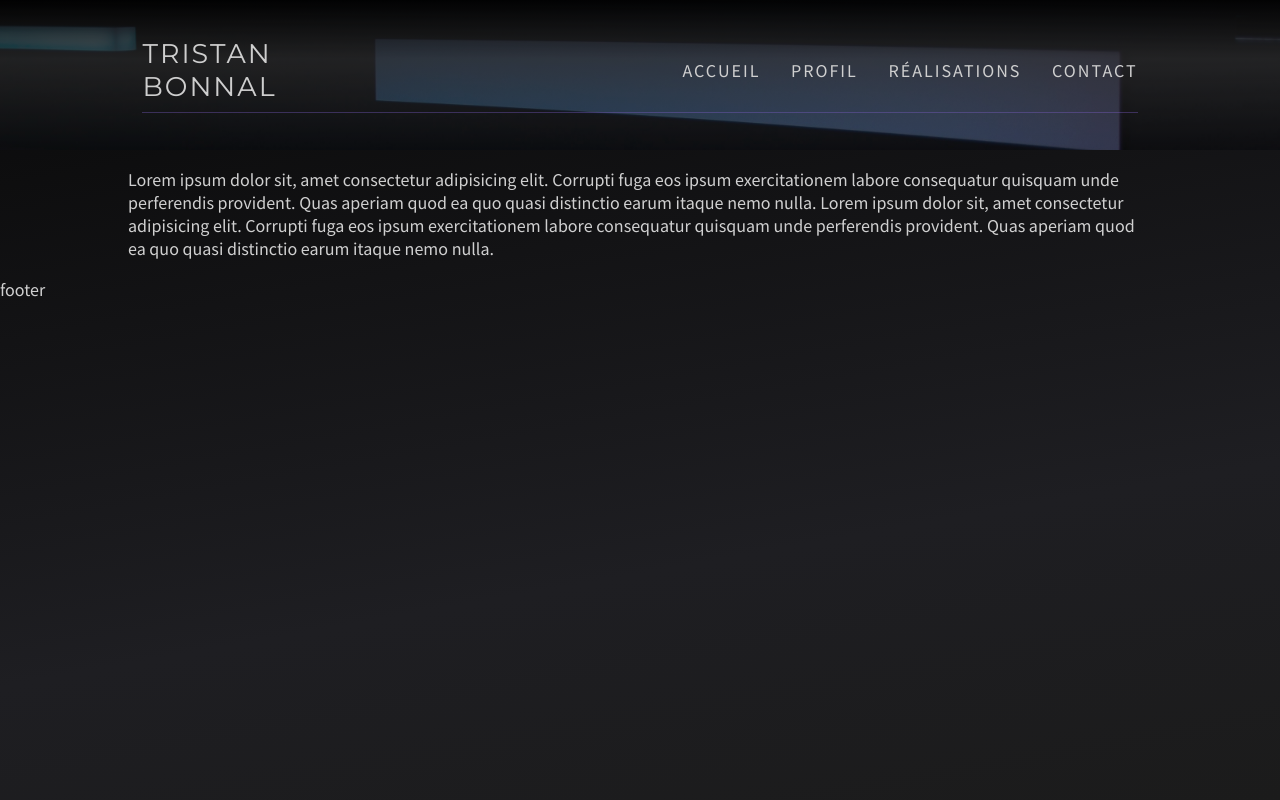
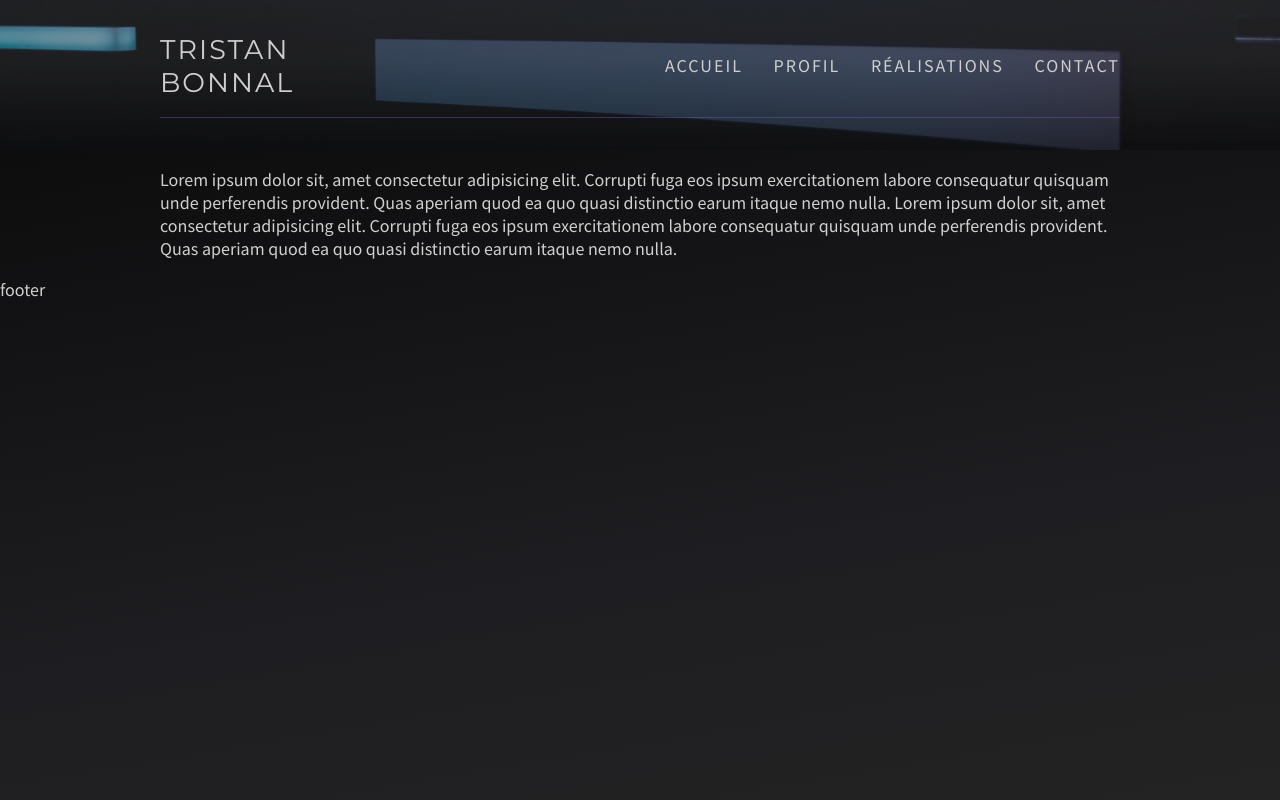
Before and after one commit to TristanBonnal/supreme-enigma, a PHP site: page / in a window 1280 px wide. Run offline with PHP 8.4, Linux system fonts and the light colour scheme.

Commit message:
update colors

```diff
--- a/assets/css/style.css
+++ b/assets/css/style.css
@@ -7,7 +7,7 @@
 body {
     height: 100vh;
     background: rgb(0,0,0);
-    background: linear-gradient(170deg,rgb(8, 8, 8)  0%, rgb(30, 30, 34) 67%, rgb(27, 27, 27) 100%);font-size: 18px;
+    background: linear-gradient(170deg,rgb(8, 8, 8)  0%, rgb(30, 30, 34) 67%, rgb(35, 35, 35) 100%);font-size: 18px;
     color: #fff;
     opacity: 0.8;
     font-family: 'Source Sans Pro', sans-serif;
@@ -30,17 +30,14 @@ li {
     display: flex;
     flex-direction: column;
     justify-content: center;
-    background: linear-gradient(180deg, rgba(0, 0, 0, 0.9), rgba(54, 54, 54, 0.7) 39.24%,  rgba(47, 46, 46, 0.2)),
+    background: linear-gradient(180deg, rgba(172, 172, 172, 0.2), rgba(83, 83, 83, 0.4) 40%,  rgba(21, 21, 21, 0.6)),
     url(/assets/img/bg.jpg) center center/ cover no-repeat;
     margin-top: 0;
     height: 150px;
-    padding: 1em;
-
 }
 
 .container {
-    width: 80%;
-    max-width: 1200px;
+    width: 75%;
     margin: 0 auto;
 }
 
@@ -54,7 +51,7 @@ li {
 
 .ban {
     width: 100%;
-    padding-bottom: .5em;
+    padding-bottom: 1em;
     display: flex;
     justify-content: space-between;
     align-items: center;
--- a/index.html
+++ b/index.html
@@ -20,7 +20,7 @@
                 <h1 class="logo"><a href="#">Tristan <br> Bonnal</a></h1>
                 <nav>
                     <ul class="nav">
-                        <li class="nav-item"><a href="/">Accueil</a></li>
+                        <li class="nav-item activ"><a href="/">Accueil</a></li>
                         <li class="nav-item"><a href="/">Profil</a></li>
                         <li class="nav-item"><a href="/">Réalisations</a></li>
                         <li class="nav-item"><a href="/">Contact</a></li>
@@ -31,10 +31,12 @@
     </header>
     <main>
         <div class="container">
-            <p class="pres">
-                Lorem ipsum dolor sit, amet consectetur adipisicing elit. Corrupti fuga eos ipsum exercitationem labore consequatur quisquam unde perferendis provident. Quas aperiam quod ea quo quasi distinctio earum itaque nemo nulla.
-                Lorem ipsum dolor sit, amet consectetur adipisicing elit. Corrupti fuga eos ipsum exercitationem labore consequatur quisquam unde perferendis provident. Quas aperiam quod ea quo quasi distinctio earum itaque nemo nulla.
-            </p>
+            <div class="pres">
+                <p>
+                    Lorem ipsum dolor sit, amet consectetur adipisicing elit. Corrupti fuga eos ipsum exercitationem labore consequatur quisquam unde perferendis provident. Quas aperiam quod ea quo quasi distinctio earum itaque nemo nulla.
+                    Lorem ipsum dolor sit, amet consectetur adipisicing elit. Corrupti fuga eos ipsum exercitationem labore consequatur quisquam unde perferendis provident. Quas aperiam quod ea quo quasi distinctio earum itaque nemo nulla.
+                </p>
+            </div>
         </div>
     </main>
     <footer>
```
